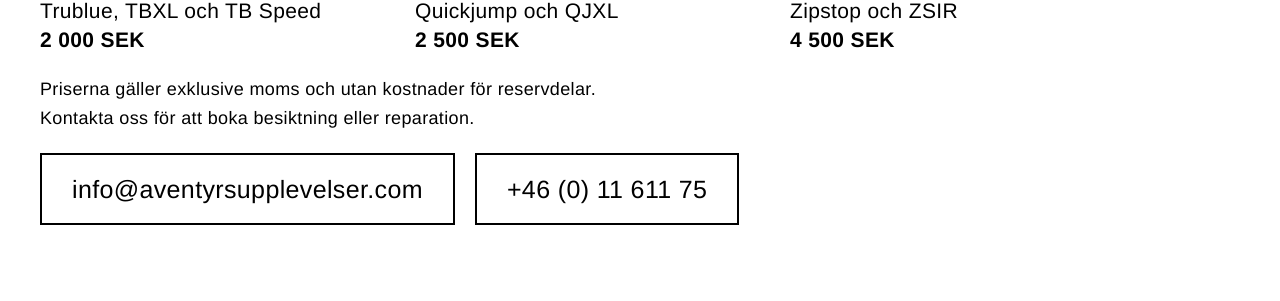
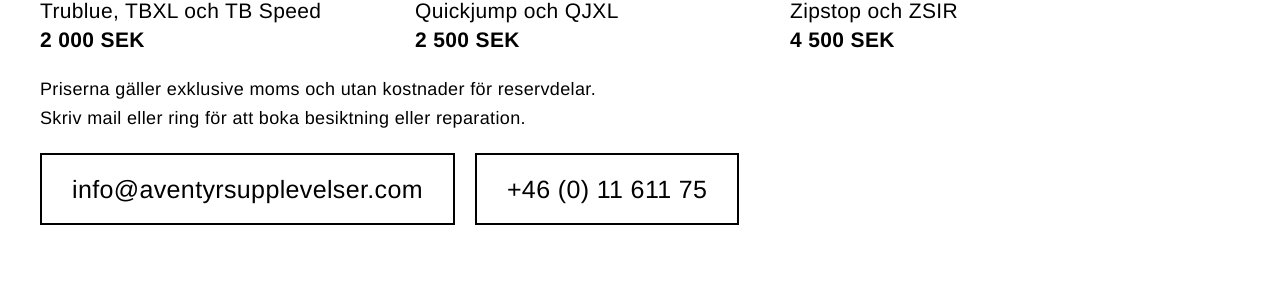
Before and after one commit to aventyrsupplevelser/aventyrsupplevelser.github.io, a Jekyll site: the page built from service.markdown, in a window 1280 px wide. Shown: the part 693-994 px from the top of the page. Built offline with Jekyll 4.4.1, drawn with Linux system fonts in a browser that asks for light colours.

Commit message:
testa mobil

```diff
--- a/_layouts/default.html
+++ b/_layouts/default.html
@@ -134,7 +134,7 @@
             margin-right:-1000px;
         }
 
-        @media (max-width: 1200px) {
+        @media (max-width: 0px) {
             /* Single column stuff here */
 
             #logga {
@@ -259,7 +259,7 @@
                 }
 
                 .servicetexttva{
-                    width:630px;
+                    width:600px;
                 }
 
                 #arligbesiktning {
--- a/service.markdown
+++ b/service.markdown
@@ -44,7 +44,7 @@
 </div>
 <div class="servicetexttva">
 Priserna gäller exklusive moms och utan kostnader för reservdelar.
-Kontakta oss för att boka besiktning eller reparation.
+Skriv mail eller ring för att boka besiktning eller reparation.
 </div>
 <div class="kontaktknappar">
 <div>
```
